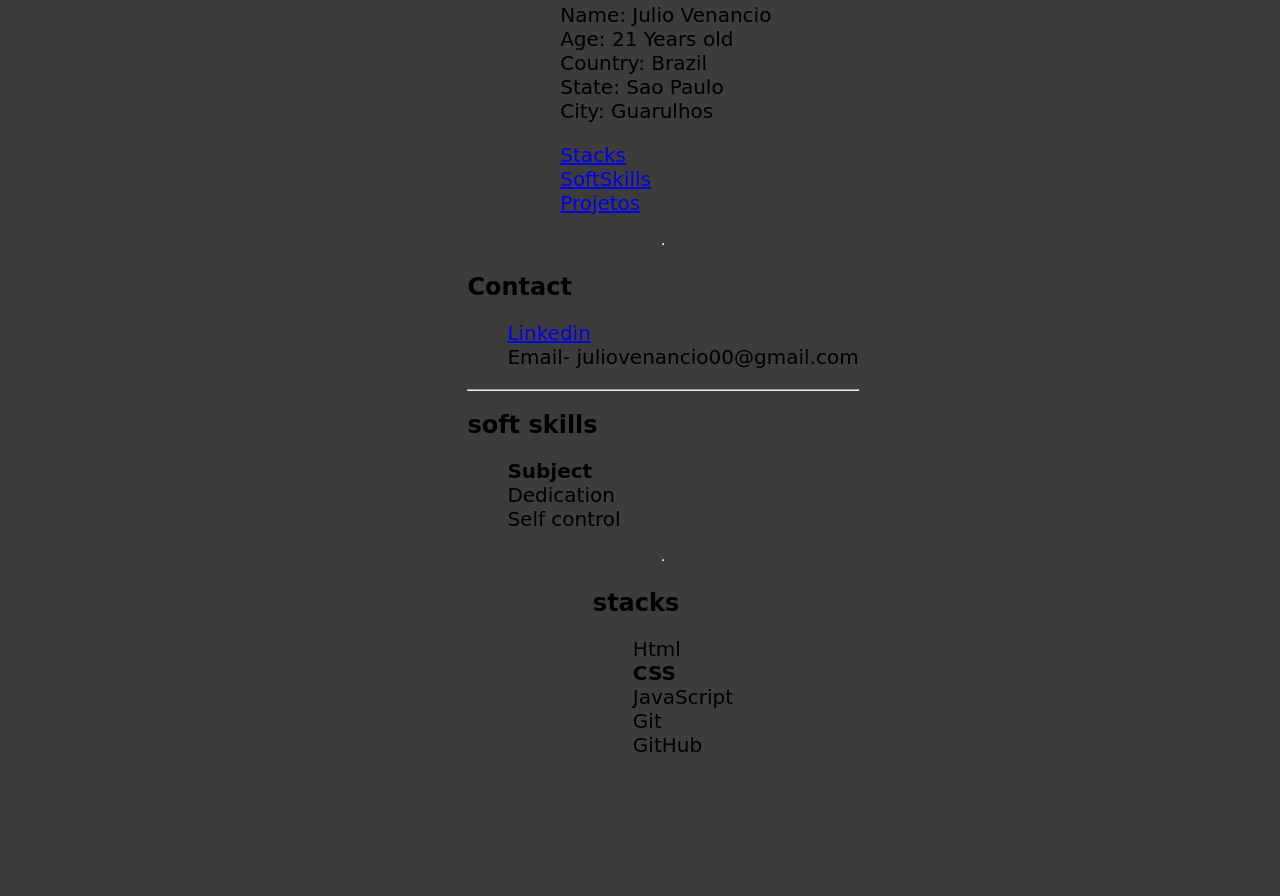
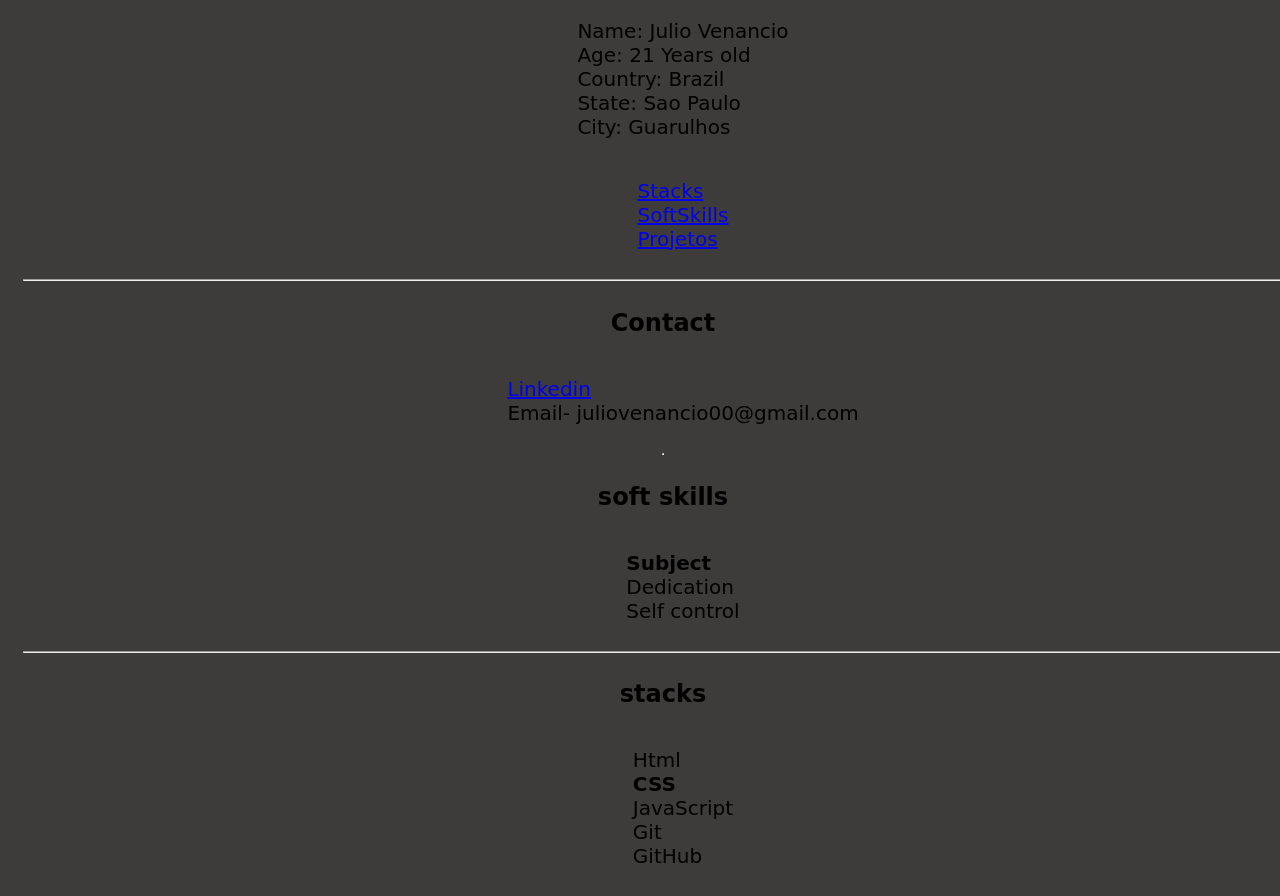
Before and after one commit to JulioVenan/JulioVenan.github.io, a plain HTML site: page index.html in a window 1280 px wide. Shown: the part 351-1247 px from the top of the page. Before the commit the page ends 1136 px from the top, so only its background shows below. Drawn offline with Linux system fonts and the light colour scheme; a web font is replaced by a local one.

Commit message:
alinhando items

```diff
--- a/style/style.css
+++ b/style/style.css
@@ -1,15 +1,30 @@
 body{
-    display: flex;
-    flex-direction: column;
-    justify-content: center;
     width: 1280px;
     max-width: 100%;
     margin-top: 100px;
-    align-items: center;
     padding-left: 15px;
     background-color: rgba(49, 46, 46, 0.932);
 }
 
+#section1{
+    display: flex;
+    flex-direction: column;
+    align-items: center;
+}
+
+#section2{
+    display: flex;
+    flex-direction: column;
+    align-items: center;
+}
+
+
+#section3{
+    display: flex;
+    flex-direction: column;
+    align-items: center;
+
+}
 
 h2{
     font-size: 35;
@@ -24,9 +39,7 @@ ul{
     font-family: 'Koulen', cursive;
 }
 
-#per{
-    align-self: right 1000px;
-}
+
 
 ul{
     list-style-type: none;
```
